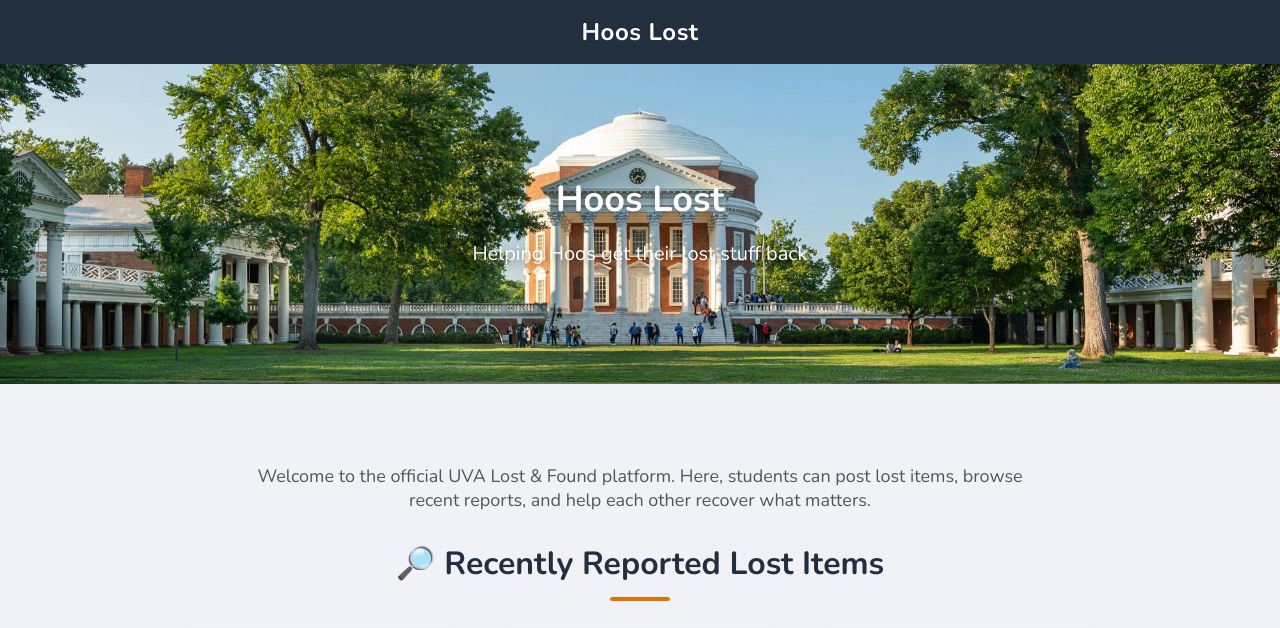
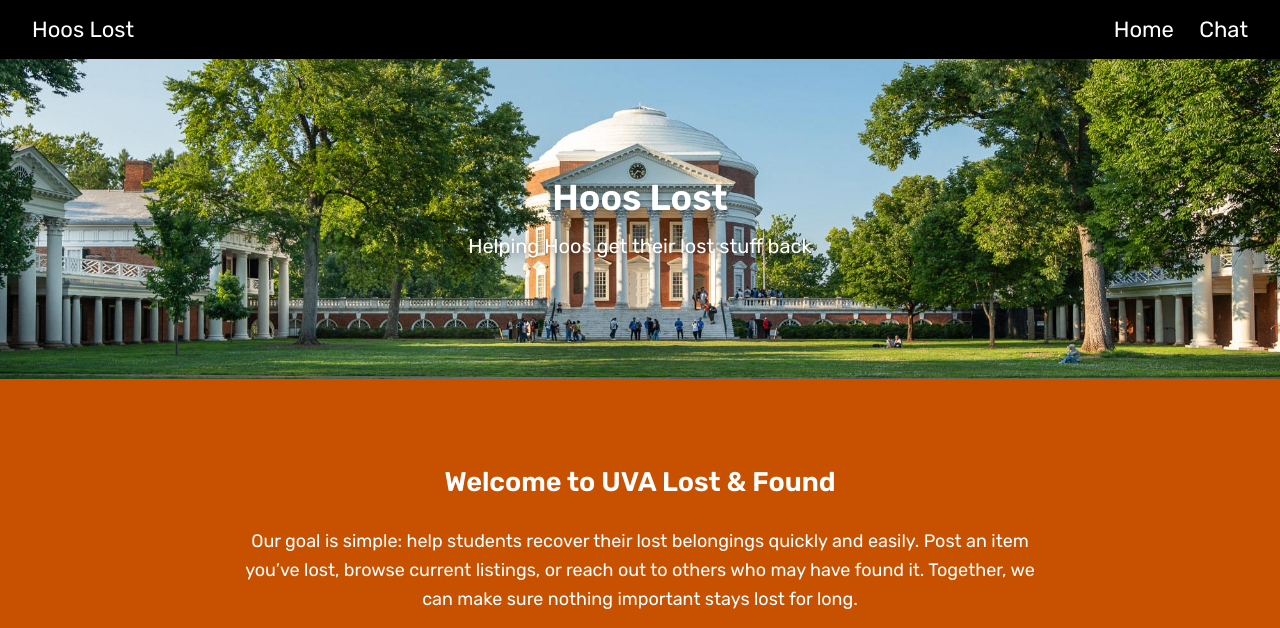
Before and after one commit to haider67795/HooHacks25, a Flask app: page / in a window 1280 px wide. Shown: the top 628 px of the page. Run offline with Flask 3, Linux system fonts and the light colour scheme.

Commit message:
Front-End Development Pt 2

```diff
--- a/templates/index.html
+++ b/templates/index.html
@@ -4,18 +4,16 @@
   <meta charset="UTF-8" />
   <meta name="viewport" content="width=device-width, initial-scale=1.0"/>
   <title>UVA Lost & Found</title>
-  <link href="https://fonts.googleapis.com/css2?family=Nunito:wght@400;700&display=swap" rel="stylesheet">
+  <link href="https://fonts.googleapis.com/css2?family=Rubik:wght@400;600&display=swap" rel="stylesheet">
   <style>
     :root {
-      --uva-blue: #232f3e;
-      --uva-orange: #e57200;
+      --uva-blue: #1d2731;
+      --uva-orange: #c75100;
       --light-bg: #f9f9f9;
-      --section-blue: #eef3f9;
-      --section-orange: #fff4ec;
     }
 
     body {
-      font-family: 'Nunito', sans-serif;
+      font-family: 'Rubik', sans-serif;
       margin: 0;
       padding: 0;
       background-color: var(--light-bg);
@@ -23,25 +21,30 @@
     }
 
     nav {
-      background-color: var(--uva-blue);
+      background-color: #000;
       color: white;
-      padding: 16px;
-      font-size: 24px;
-      text-align: center;
-      font-weight: bold;
-      letter-spacing: 0.5px;
+      padding: 16px 32px;
+      font-size: 22px;
+      display: flex;
+      align-items: center;
+      justify-content: space-between;
     }
 
-    header {
-      text-align: center;
-      background-color: white;
+    .nav-left {
+      display: flex;
+      align-items: center;
     }
 
-    header img {
-      width: 100%;
-      height: auto;
-      display: block;
-      margin: 0 auto;
+    .nav-left img {
+      height: 40px;
+      margin-right: 12px;
+    }
+
+    .nav-links a {
+      color: white;
+      margin-left: 20px;
+      text-decoration: none;
+      font-weight: 500;
     }
 
     .full-banner {
@@ -55,7 +58,6 @@
       display: block;
     }
 
-
     .banner-text {
       position: absolute;
       top: 50%;
@@ -68,30 +70,36 @@
       text-align: center;
     }
 
+    .intro-section {
+      background-color: var(--uva-orange);
+      color: white;
+      padding: 60px 10%;
+      text-align: center;
+    }
+
+    .intro-text {
+      max-width: 800px;
+      margin: 0 auto;
+      font-size: 18px;
+      line-height: 1.6;
+    }
 
     .section {
-      padding: 40px 20px;
+      padding: 60px 20px;
     }
 
-    .section.blue-section {
-  background-color: #f0f2f8; /* Subtle slate blue-gray */
-  position: relative;
-  padding-top: 80px;
-  padding-bottom: 80px;
+    .orange-section {
+      background-color: var(--uva-orange);
+      color: white;
     }
-.section.blue-section::before {
-  content: '';
-  position: absolute;
-  top: 0;
-  left: 0;
-  width: 100%;
-  height: 40px;
-  background: linear-gradient(to top, rgba(240,242,248,1), rgba(255,255,255,0));
+
+    .blue-section {
+      background-color: var(--uva-blue);
+      color: white;
     }
 
     .section-heading {
       text-align: center;
-  color: var(--uva-blue);
       font-size: 32px;
       margin-bottom: 30px;
       position: relative;
@@ -102,24 +110,9 @@
       display: block;
       width: 60px;
       height: 4px;
-  background-color: var(--uva-orange);
+      background-color: white;
       margin: 12px auto 0;
       border-radius: 2px;
-}
-
-
-    .orange-section {
-      background-color: var(--section-orange);
-    }
-
-    .description {
-      font-size: 18px;
-      color: #555;
-      text-align: center;
-      margin-bottom: 30px;
-      max-width: 800px;
-      margin-left: auto;
-      margin-right: auto;
     }
 
     .card-container {
@@ -131,11 +124,12 @@
 
     .card {
       background-color: white;
-  border: none;
+      color: #333;
       border-radius: 14px;
       width: 300px;
       box-shadow: 0 2px 8px rgba(0,0,0,0.08);
       transition: transform 0.25s ease, box-shadow 0.25s ease;
+      overflow: hidden;
     }
 
     .card:hover {
@@ -166,6 +160,7 @@
 
     form {
       background-color: white;
+      color: #333;
       padding: 25px;
       border-radius: 12px;
       max-width: 600px;
@@ -201,7 +196,7 @@
     }
 
     footer {
-      background-color: var(--uva-blue);
+      background-color: #000;
       color: white;
       padding: 20px;
       text-align: center;
@@ -223,7 +218,15 @@
 </head>
 <body>
 
-  <nav>Hoos Lost</nav>
+  <nav>
+    <div class="nav-left">
+      Hoos Lost
+    </div>
+    <div class="nav-links">
+      <a href="index.html">Home</a>
+      <a href="chatbox.html">Chat</a>
+    </div>
+  </nav>
 
   <header class="full-banner">
     <img src="../media/header3.jpg" alt="UVA Campus Header">
@@ -233,17 +236,24 @@
     </div>
   </header>
 
+  <section class="intro-section">
+    <div class="intro-text">
+      <h2>Welcome to UVA Lost & Found</h2>
+      <p>
+        Our goal is simple: help students recover their lost belongings quickly and easily.
+        Post an item you’ve lost, browse current listings, or reach out to others who may have found it.
+        Together, we can make sure nothing important stays lost for long.
+      </p>
+    </div>
+  </section>
+
   <section class="section blue-section">
-    <div class="description">
-      Welcome to the official UVA Lost & Found platform. Here, students can post lost items, browse recent reports, and help each other recover what matters.
-    </div>
-
     <h2 class="section-heading">🔎 Recently Reported Lost Items</h2>
     <div id="item-list" class="card-container"></div>
   </section>
 
   <section class="section orange-section">
-    <h2 style="text-align: center; color: var(--uva-orange);">📨 Report a Lost Item</h2>
+    <h2 class="section-heading">📨 Report a Lost Item</h2>
     <form id="report-form">
       <label for="description">Item Description:</label>
       <textarea id="description" rows="3" required></textarea>
@@ -271,19 +281,19 @@
     const sampleItems = [
       {
         name: "Lost Water Bottle",
-        imageUrl: "media/lost-item-placeholder.jpg",
+        imageUrl: "../media/lost-item-placeholder.jpg",
         description: "Blue Hydroflask, last seen near Clark Hall.",
         location: "Clark Hall"
       },
       {
         name: "TI-84 Calculator",
-        imageUrl: "media/lost-item-placeholder2.jpg",
+        imageUrl: "../media/lost-item-placeholder2.jpg",
         description: "Black calculator in soft case, has my name on the back.",
         location: "Rice Hall"
       },
       {
         name: "AirPods Pro",
-        imageUrl: "media/lost-item-placeholder3.jpg",
+        imageUrl: "../media/lost-item-placeholder3.jpg",
         description: "In a silicone black case, probably dropped near Clemons.",
         location: "Clemons Library"
       }
```
Lines whose indentation alone changed are shown as unchanged.
